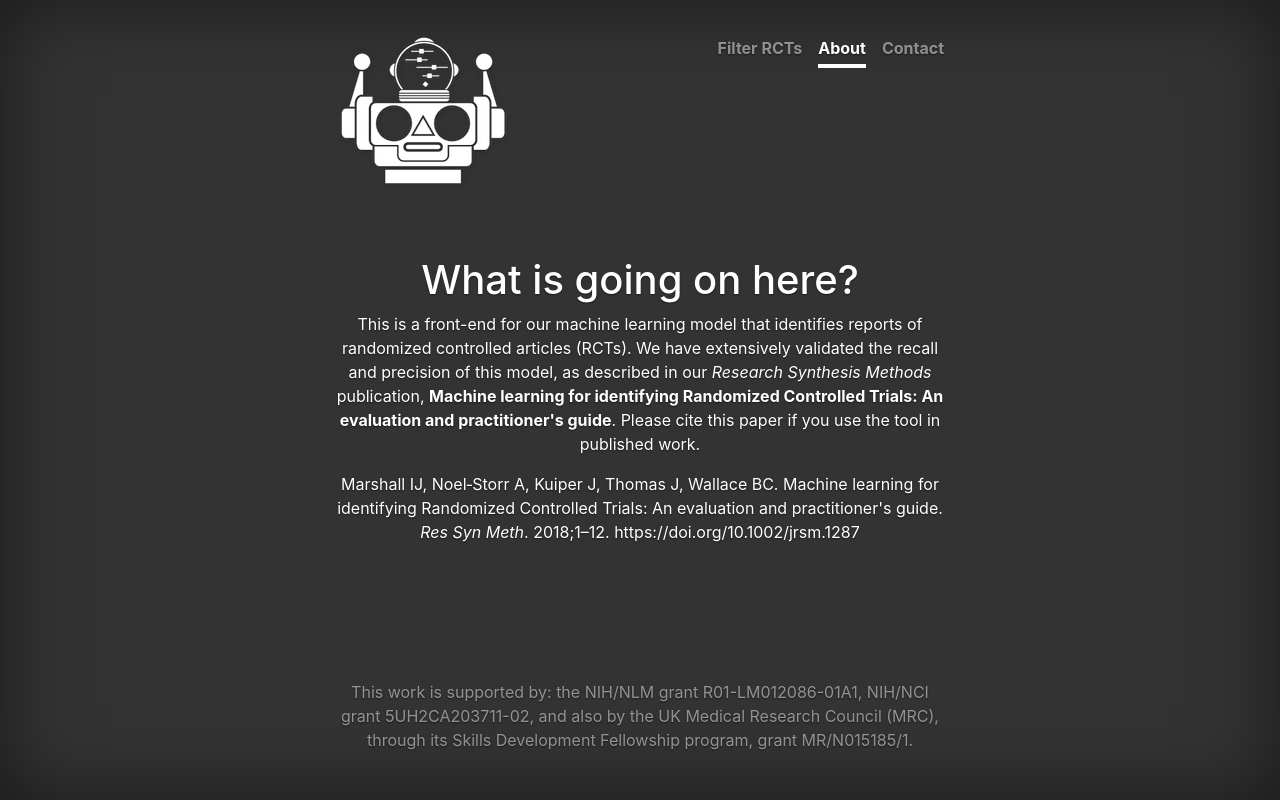
After one commit to ijmarshall/robotsearch, a Flask app: template templates/about.html in a window 1280 px wide. The commit adds this page. Run offline with Flask 2, Linux system fonts and the light colour scheme; the template is opened without the code that fills it, so the values that code supplies are empty; parts of the project's set-up code (start-up, migrations or seed data) failed here and were passed over; some libraries are stand-ins or nearby versions.

Commit message:
about... needs work

```diff
--- /dev/null
+++ b/templates/about.html
@@ -0,0 +1,65 @@
+
+<!DOCTYPE html>
+<html lang="en">
+
+
+<head>
+  <link href="{{ url_for('static', filename='bootstrap.min.css') }}" rel="stylesheet">
+  <link href="{{ url_for('static', filename='cover.css') }}" rel="stylesheet">
+  <script src="https://ajax.googleapis.com/ajax/libs/jquery/1.12.4/jquery.min.js"></script>
+  <meta name="viewport" content="width=device-width, initial-scale=1">
+</head>
+
+  <body>
+
+     <div class="site-wrapper">
+
+      <div class="site-wrapper-inner">
+
+        <div class="cover-container">
+
+            <div class="masthead clearfix">
+                <div class="inner">
+                  <h3 class="masthead-brand"> <img src=" {{ url_for('static', filename='rr.png') }}"></h3>
+                  <nav class="nav nav-masthead">
+                    <a class="nav-link" href="/">Filter RCTs</a>
+                    <a class="nav-link active" href="#">About</a>
+                    <a class="nav-link" href="#">Contact</a>
+                  </nav>
+                </div>
+          </div>
+
+          <div class="inner cover">
+            <h1 class="cover-heading">What is going on here?</h1>
+
+
+
+
+            <p>This is a front-end for our machine learning model that identifies reports of randomized controlled articles (RCTs). We have extensively validated the recall and precision of this model, as described in our <i>Research Synthesis Methods</i> publication, <b>Machine learning for identifying Randomized Controlled Trials: An evaluation and practitioner's guide</b>. Please cite this paper if you use the tool in published work. </p>
+
+
+                    Marshall
+              <text></text>IJ, Noel‐Storr
+              <text></text>A, Kuiper
+              <text></text>J, Thomas
+              <text></text>J, Wallace
+              <text></text>BC. <span class="articleTitle">Machine learning for identifying Randomized Controlled Trials: An evaluation and practitioner's
+                 guide</span>. <i>Res Syn Meth</i>. <span class="pubYear">2018</span>;1–12. <a href="https://doi.org/10.1002/jrsm.1287" class="linkBehavior">https://doi.org/10.1002/jrsm.1287</a>
+
+          </div>
+
+
+          <div class="mastfoot">
+            <div class="inner">
+              <p>This work is supported by: the NIH/NLM grant R01-LM012086-01A1, NIH/NCI grant 5UH2CA203711-02, and also by the UK Medical Research Council (MRC), through its Skills Development Fellowship program, grant MR/N015185/1.</p>
+            </div>
+          </div>
+
+        </div>
+
+      </div>
+
+    </div>
+
+  </body>
+  </html>
--- a/templates/select_ris_to_upload.html
+++ b/templates/select_ris_to_upload.html
@@ -22,7 +22,7 @@
               <h3 class="masthead-brand"> <img src=" {{ url_for('static', filename='rr.png') }}"></h3>
               <nav class="nav nav-masthead">
                 <a class="nav-link active" href="#">Filter RCTs</a>
-                <a class="nav-link" href="#">About</a>
+                <a class="nav-link" href="/about">About</a>
                 <a class="nav-link" href="#">Contact</a>
               </nav>
             </div>
@@ -41,6 +41,8 @@
 
           </div>
 
+
+
           <div class="mastfoot">
             <div class="inner">
               <p>This work is supported by: the NIH/NLM grant R01-LM012086-01A1, NIH/NCI grant 5UH2CA203711-02, and also by the UK Medical Research Council (MRC), through its Skills Development Fellowship program, grant MR/N015185/1.</p>
```
